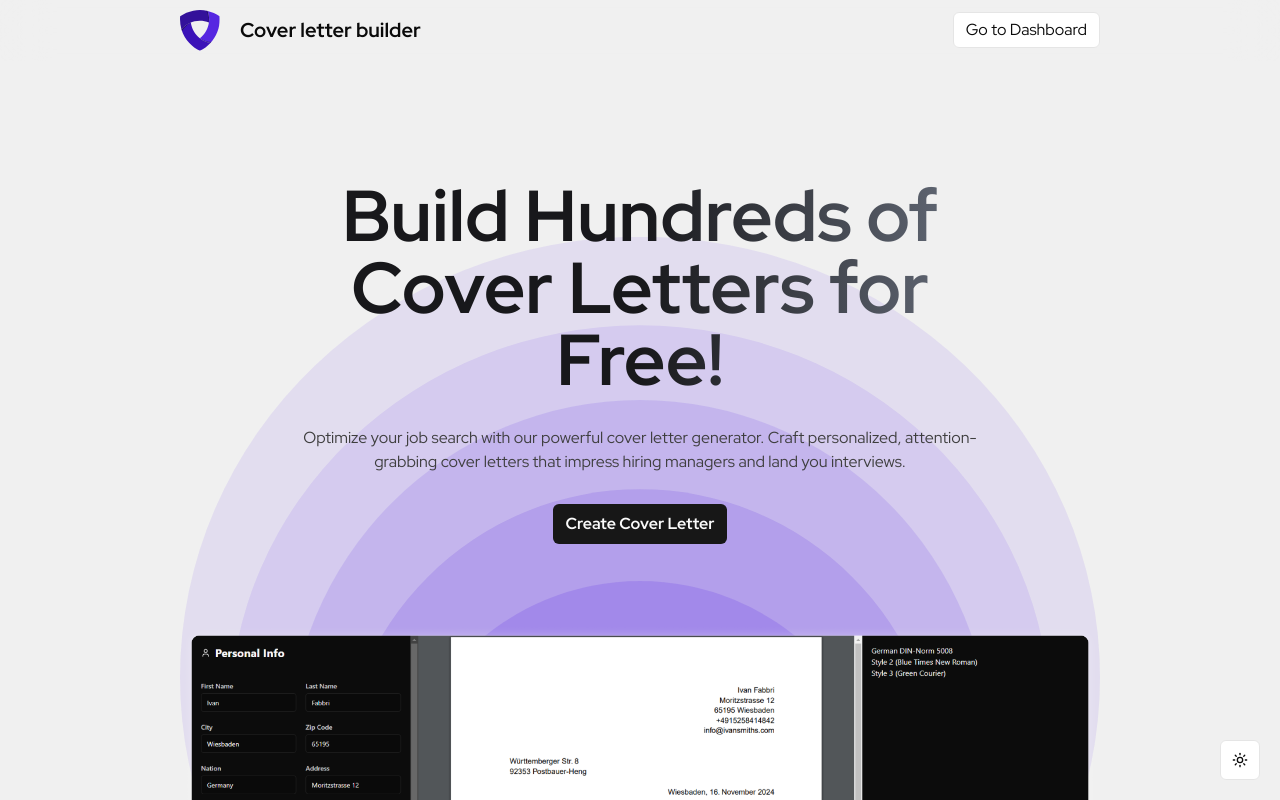
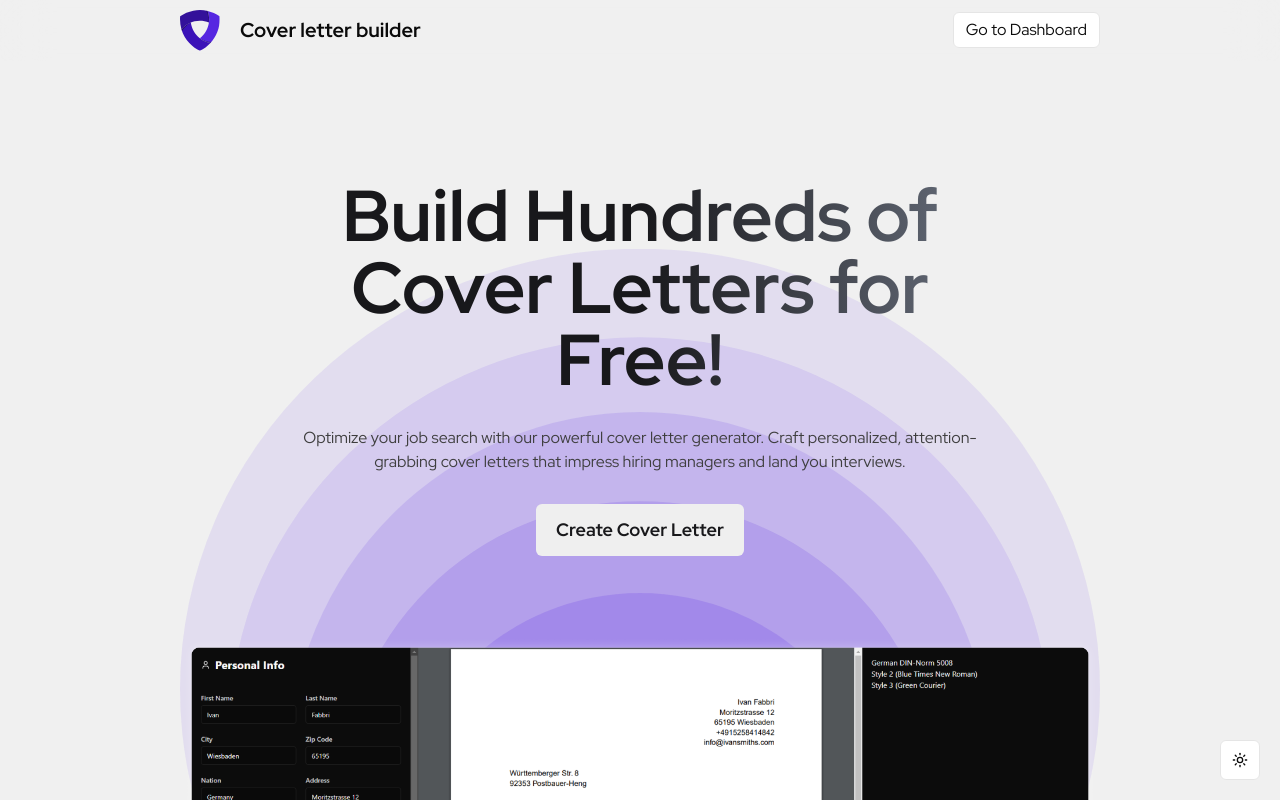
Before and after one commit to IvanSmiths/cover-letter-builder-pro, a Next.js app: page / in a window 1280 px wide. Shown: the top 800 px of the page. Built offline with nearby package versions, Linux system fonts and the light colour scheme.

Commit message:
add SimpleButton component

```diff
--- a/components/home/cards/CardCta.tsx
+++ b/components/home/cards/CardCta.tsx
@@ -1,18 +1,13 @@
-import Link from "next/link";
-import { Button } from "@/components/ui/button";
+import SimpleButton from "@/components/home/header/SimpleButton";
 
 const CardCta = () => {
   return (
-    <div className="3xl:h-[40rem] mt-xlarge flex h-[28rem] w-full flex-col items-center justify-center gap-small rounded-3xl bg-brand p-small">
-      <h4 className="3xl:text-8xl text-center text-4xl font-semibold text-light md:text-6xl">
+    <div className="mt-xlarge flex h-[28rem] w-full flex-col items-center justify-center gap-small rounded-3xl bg-brand p-small 3xl:h-[40rem]">
+      <h4 className="text-center text-4xl font-semibold text-light md:text-6xl 3xl:text-8xl">
         Stand Out in the <br />
         Crowd of Applicants.
       </h4>
-      <Link prefetch={false} href="/dashboard">
-        <Button size="lg" className="3xl:text-2xl bg-light text-dark">
-          Create cover letter
-        </Button>
-      </Link>
+      <SimpleButton />
     </div>
   );
 };
--- a/components/home/faq/Faq.tsx
+++ b/components/home/faq/Faq.tsx
@@ -1,8 +1,4 @@
-"use client";
-
-import React from "react";
-
-const Faq: React.FC = () => {
+const Faq = () => {
   const faqData = [
     {
       question: "How does the free cover letter builder work?",
--- a/components/home/header/HeaderText.tsx
+++ b/components/home/header/HeaderText.tsx
@@ -1,6 +1,5 @@
-import { Button } from "@/components/ui/button";
 import React from "react";
-import Link from "next/link";
+import SimpleButton from "@/components/home/header/SimpleButton";
 
 type HeaderProps = {
   isHero?: boolean;
@@ -23,13 +22,7 @@ const HeaderText = ({ title, paragraph, isHero }: HeaderProps) => {
       >
         {paragraph}
       </p>
-      {isHero ? (
-        <Link prefetch={false} href="/dashboard">
-          <Button size="default" className="w-fit font-bold 3xl:text-2xl">
-            Create Cover Letter
-          </Button>
-        </Link>
-      ) : null}
+      {isHero ? <SimpleButton /> : null}
     </div>
   );
 };
--- /dev/null
+++ b/components/home/header/SimpleButton.tsx
@@ -0,0 +1,14 @@
+import React from "react";
+import Link from "next/link";
+
+const SimpleButton = () => {
+  return (
+    <Link prefetch={false} href="/dashboard">
+      <button className="rounded-md bg-light px-5 py-3 text-lg font-semibold text-dark transition-all hover:bg-dark hover:text-light">
+        Create Cover Letter
+      </button>
+    </Link>
+  );
+};
+
+export default SimpleButton;
```
